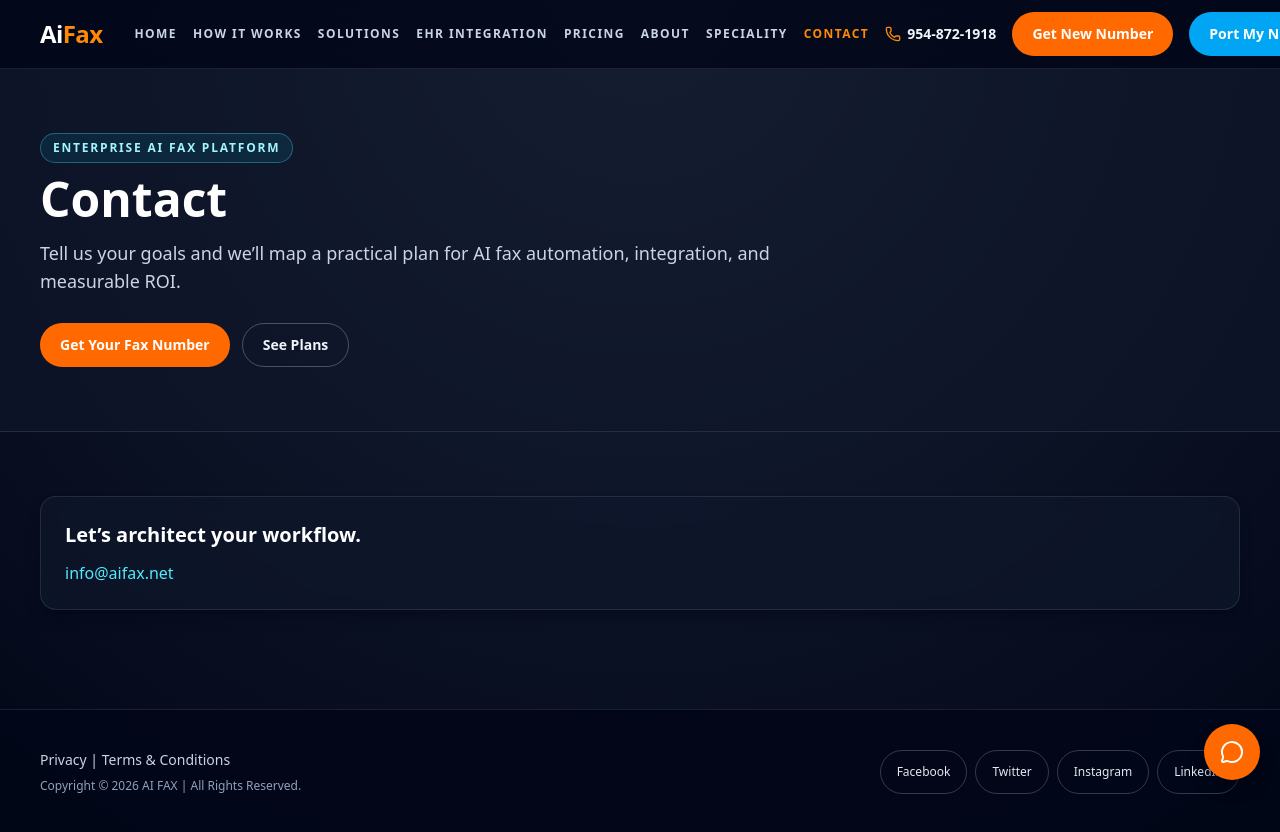
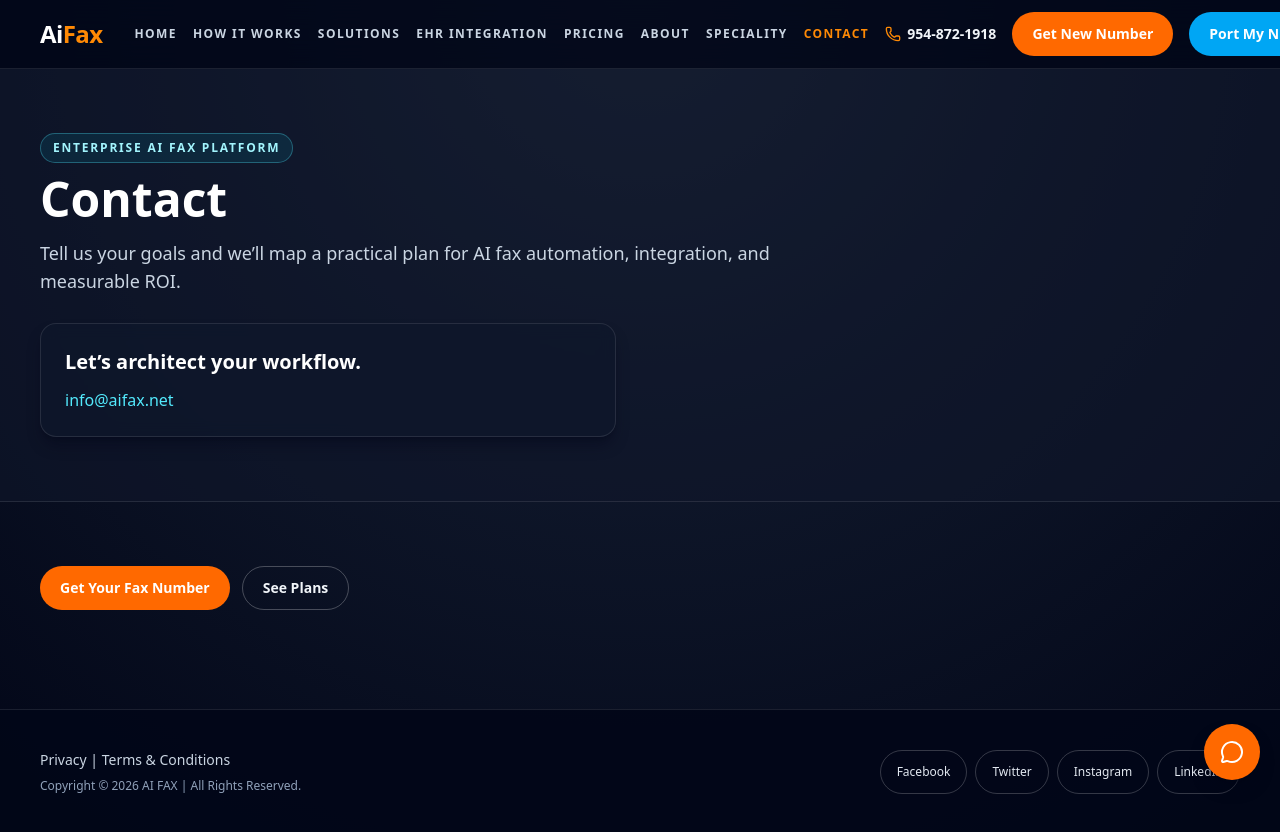
Before and after one commit to kevinspace1976/aifax, a Next.js app: page /contact in a window 1280 px wide. Shown: the top 832 px of the page. Built offline with nearby package versions, Linux system fonts and the light colour scheme.

Commit message:
Contact page: swap the CTA row and the workflow card positions
Co-Authored-By: Claude <noreply@anthropic.com>
Claude-Session: https://claude.ai/code/session_01NA89SdpJ3SYsmibp1YbpH1

```diff
--- a/src/app/contact/page.tsx
+++ b/src/app/contact/page.tsx
@@ -1,4 +1,6 @@
+import Link from "next/link";
 import { PageHero } from "@/components/page-hero";
+import { sharedCtas } from "@/lib/site";
 
 export default function ContactPage() {
   return (
@@ -6,17 +8,27 @@ export default function ContactPage() {
       <PageHero
         title="Contact"
         description="Tell us your goals and we’ll map a practical plan for AI fax automation, integration, and measurable ROI."
+        actions={
+          <article className="card-surface max-w-xl p-6">
+            <h2 className="text-xl font-semibold text-white">Let’s architect your workflow.</h2>
+            <p className="mt-3 text-slate-300">
+              <a href="mailto:info@aifax.net" className="text-cyan-300 underline-offset-4 hover:underline">
+                info@aifax.net
+              </a>
+            </p>
+          </article>
+        }
       />
 
       <section className="section-shell py-14 sm:py-16">
-        <article className="card-surface p-6">
-          <h2 className="text-xl font-semibold text-white">Let’s architect your workflow.</h2>
-          <p className="mt-3 text-slate-300">
-            <a href="mailto:info@aifax.net" className="text-cyan-300 underline-offset-4 hover:underline">
-              info@aifax.net
-            </a>
-          </p>
-        </article>
+        <div className="flex flex-wrap gap-3">
+          <Link href={sharedCtas.primary.href} className="btn-primary">
+            {sharedCtas.primary.label}
+          </Link>
+          <Link href={sharedCtas.secondary.href} className="btn-secondary">
+            {sharedCtas.secondary.label}
+          </Link>
+        </div>
       </section>
     </main>
   );
--- a/src/components/page-hero.tsx
+++ b/src/components/page-hero.tsx
@@ -1,19 +1,24 @@
 import Link from "next/link";
+import type { ReactNode } from "react";
 import { sharedCtas } from "@/lib/site";
 
 type PageHeroProps = {
   title: string;
   description: string;
+  /** Replaces the default call-to-action row when provided. */
+  actions?: ReactNode;
 };
 
-export function PageHero({ title, description }: PageHeroProps) {
+export function PageHero({ title, description, actions }: PageHeroProps) {
   return (
     <section className="border-b border-white/10 bg-slate-900/60">
       <div className="section-shell py-14 sm:py-16">
         <p className="kicker">Enterprise AI Fax Platform</p>
         <h1 className="mt-3 text-3xl font-semibold text-white sm:text-4xl md:text-5xl">{title}</h1>
         <p className="mt-4 max-w-3xl text-base text-slate-300 sm:text-lg">{description}</p>
-        <div className="mt-7 flex flex-wrap gap-3">
+        <div className="mt-7">
+          {actions ?? (
+            <div className="flex flex-wrap gap-3">
               <Link href={sharedCtas.primary.href} className="btn-primary">
                 {sharedCtas.primary.label}
               </Link>
@@ -21,6 +26,8 @@ export function PageHero({ title, description }: PageHeroProps) {
                 {sharedCtas.secondary.label}
               </Link>
             </div>
+          )}
+        </div>
       </div>
     </section>
   );
```
Lines whose indentation alone changed are shown as unchanged.
